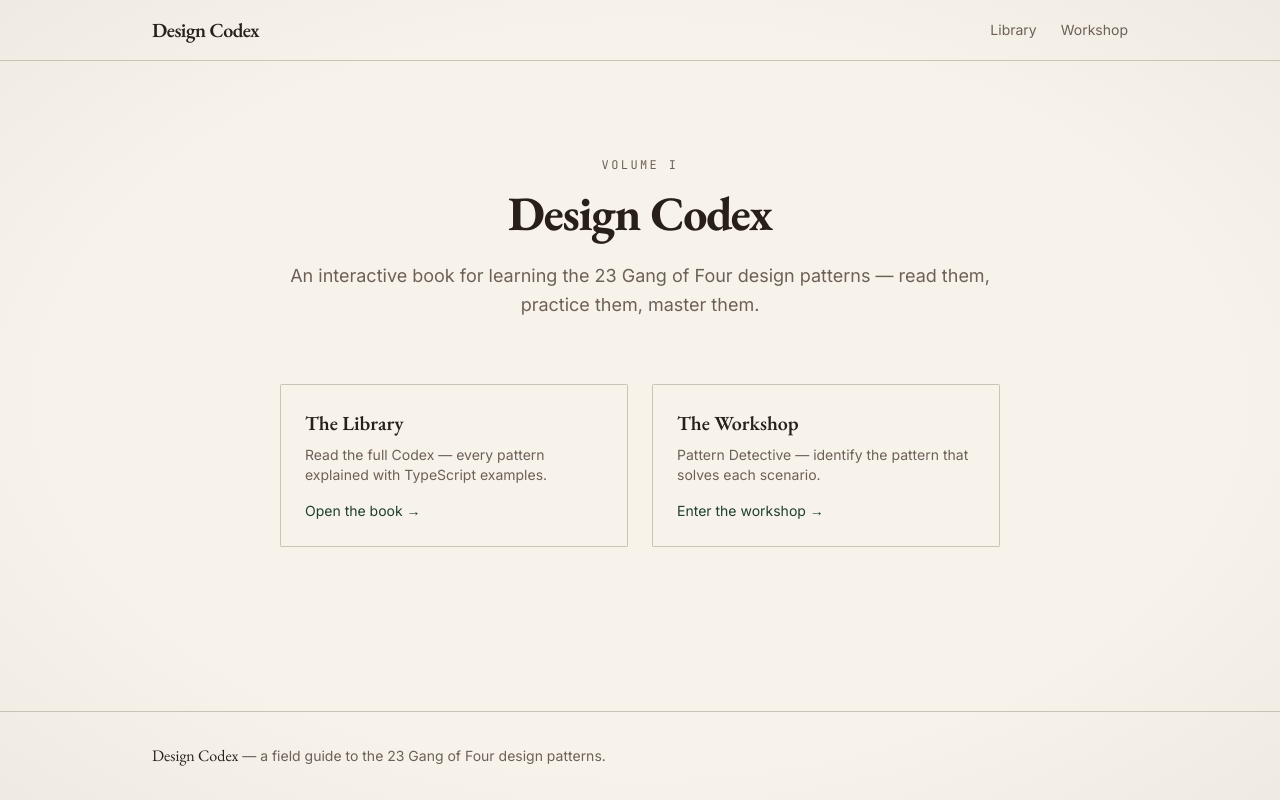
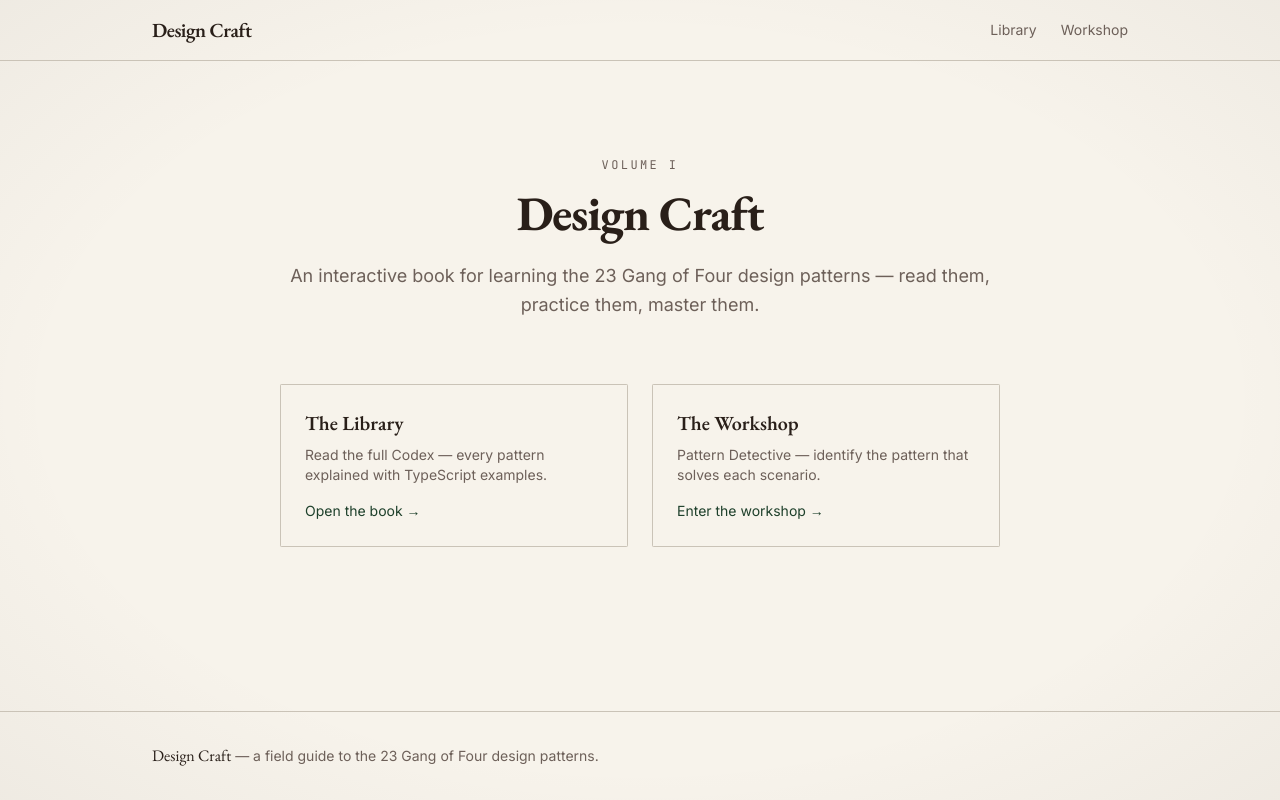
Before and after one commit to no-yb-core/NoybStruct, a Next.js app: page / in a window 1280 px wide. Built offline with nearby package versions, Linux system fonts and the light colour scheme; no server answers.

Commit message:
refactor: rename Design Codex to Design Craft

```diff
--- a/src/app/(public)/page.tsx
+++ b/src/app/(public)/page.tsx
@@ -13,7 +13,7 @@ export default function HomePage() {
           Volume I
         </p>
         <h1 className="font-heading text-5xl font-bold tracking-tight">
-          Design Codex
+          Design Craft
         </h1>
         <p className="mt-6 text-lg leading-relaxed text-muted-foreground">
           An interactive book for learning the 23 Gang of Four design patterns —
--- a/src/app/globals.css
+++ b/src/app/globals.css
@@ -5,7 +5,7 @@
 @custom-variant dark (&:is(.dark *));
 
 @theme inline {
-  /* shadcn → Design Codex */
+  /* shadcn → Design Craft */
   --color-background: var(--background);
   --color-foreground: var(--foreground);
   --color-card: var(--card);
@@ -41,7 +41,7 @@
   --color-chart-4: var(--chart-4);
   --color-chart-5: var(--chart-5);
 
-  /* Design Codex custom tokens */
+  /* Design Craft custom tokens */
   --color-paper: var(--paper);
   --color-paper-deep: var(--paper-deep);
   --color-ink: var(--ink);
--- a/src/components/layout/site-footer.tsx
+++ b/src/components/layout/site-footer.tsx
@@ -4,7 +4,7 @@ export function SiteFooter() {
       <div className="mx-auto max-w-5xl px-6 py-8 text-sm text-muted-foreground">
         <p>
           <span className="font-heading text-base text-foreground">
-            Design Codex
+            Design Craft
           </span>
           {" — a field guide to the 23 Gang of Four design patterns."}
         </p>
--- a/src/components/layout/site-header.tsx
+++ b/src/components/layout/site-header.tsx
@@ -13,7 +13,7 @@ export function SiteHeader() {
           href="/"
           className="font-heading text-xl font-semibold tracking-tight"
         >
-          Design Codex
+          Design Craft
         </Link>
         <nav aria-label="Primary">
           <ul className="flex items-center gap-6 text-sm">
```
Also changed, not shown: 1 other file (tests, documents, lock files or other folders).
